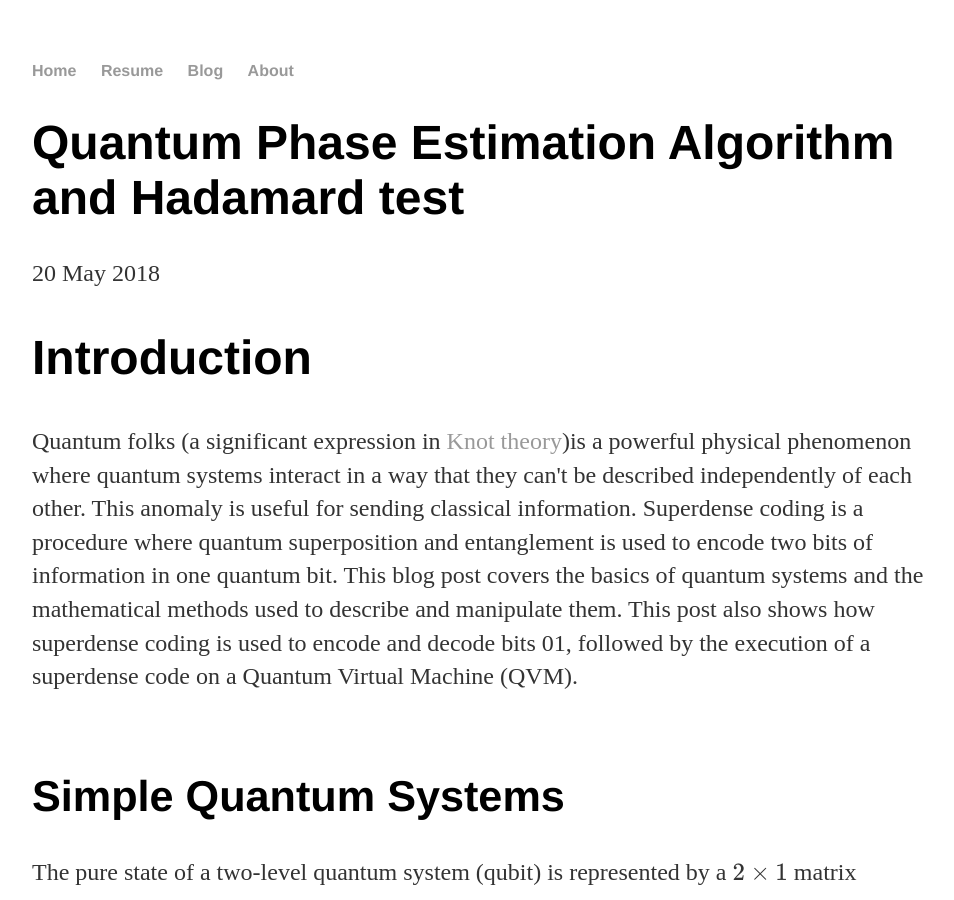
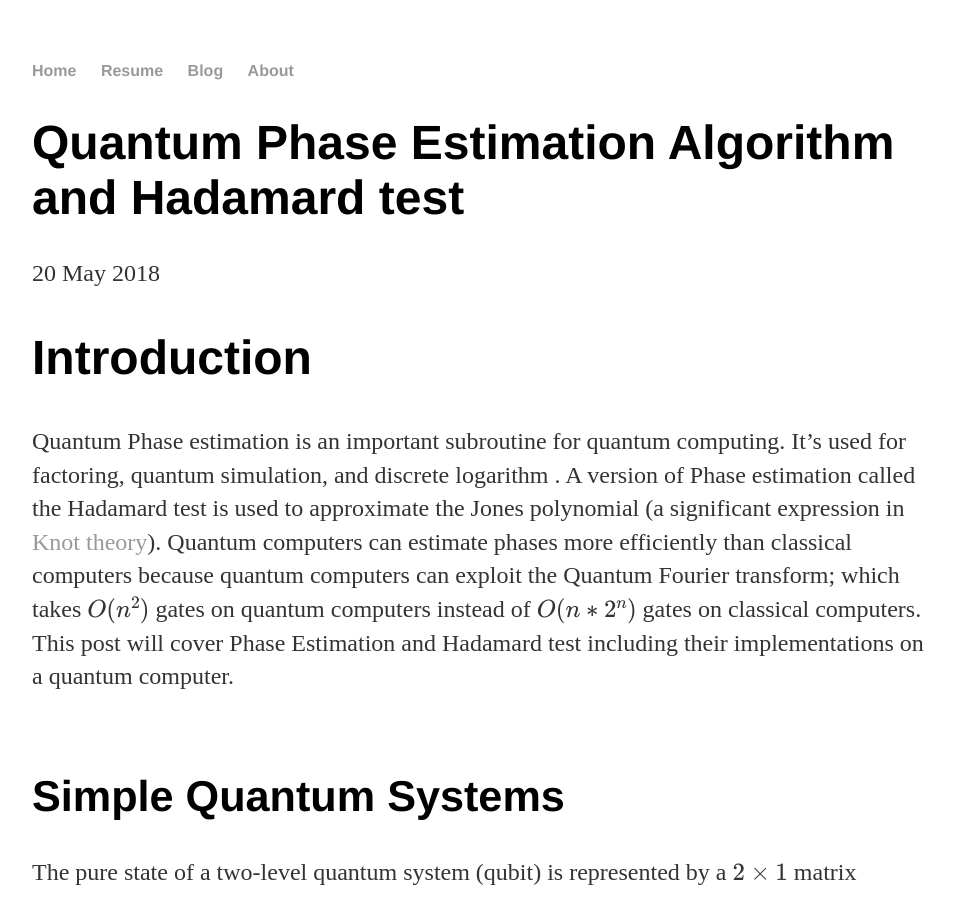
Before and after one commit to vtomole/vtomole.github.io, a Jekyll site: the page built from _posts/2018-05-20-PEA.html, in a window 1280 px wide and 900 px high. Shown: the whole window, without its empty margins (160-1114 px from the left). Built offline with Jekyll 4.4.1, drawn with Linux system fonts in a browser that asks for light colours; formulas are drawn with MathJax 3.

Commit message:
ugh come on

```diff
--- a/_posts/2018-05-20-PEA.html
+++ b/_posts/2018-05-20-PEA.html
@@ -5,7 +5,7 @@
 ---
   <section>
 <h1>Introduction</h1>
-<p>Quantum  folks (a significant expression in <a href = "https://en.wikipedia.org/wiki/Knot_theory">Knot theory</a>)is a powerful physical phenomenon where quantum systems interact in a way that they can't be described independently of each other. This anomaly is useful for sending classical information. Superdense coding is a procedure where quantum superposition and entanglement is used to encode two bits of information in one quantum bit. This blog post covers the basics of quantum systems and the mathematical methods used to describe and manipulate them. This post also shows how superdense coding is used to encode and decode bits 01, followed by the execution of a superdense code on a Quantum Virtual Machine (QVM).</p>
+<p>Quantum Phase estimation is an important subroutine for quantum computing. It’s used for factoring, quantum simulation, and discrete logarithm . A version of Phase estimation called the Hadamard test is used to approximate the Jones polynomial (a significant expression in <a href = "https://en.wikipedia.org/wiki/Knot_theory">Knot theory</a>). Quantum computers can estimate phases more efficiently than classical computers because quantum computers can exploit the Quantum Fourier transform; which takes $O(n^2)$ gates on quantum computers instead of $O(n*2^n)$ gates on classical computers. This post will cover Phase Estimation and Hadamard test including their implementations on a quantum computer.</p>
 <section/>
 
   <section>
```
